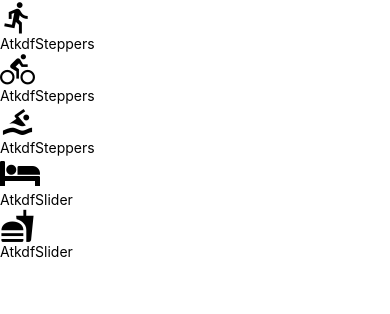
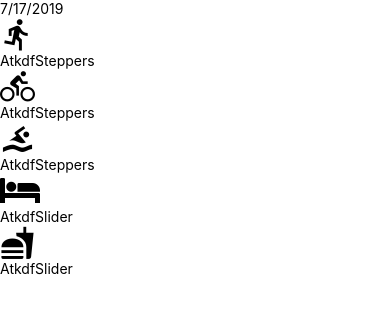
Before and after one commit to andreastkdf/atkdfFitness, a React Native app: screen / in a window 390 px wide. Shown: the top 314 px of the page. Built offline with nearby package versions, Linux system fonts and the light colour scheme.

Commit message:
Changes for AddEntry-DateHeader

```diff
--- a/components/AddEntry.js
+++ b/components/AddEntry.js
@@ -3,6 +3,7 @@
 import { getMetricMetaInfo } from "../utils/helpers"
 import AtkdfSlider from "./AtkdfSlider"
 import AtkdfSteppers from "./AtkdfSteppers"
+import DateHeader from "./DateHeader"
 
 export default class AddEntry extends Component {
   state = {
@@ -48,6 +49,7 @@
 
     return (
       <View>
+        <DateHeader date={new Date().toLocaleDateString()} />
         {Object.keys(metaInfo).map(key => {
           const { getIcon, type, ...rest } = metaInfo[key]
           const value = this.state[key]
--- /dev/null
+++ b/components/DateHeader.js
@@ -0,0 +1,6 @@
+import React from "react"
+import { Text } from "react-native"
+
+export default function DateHeader({ date }) {
+  return <Text>{date}</Text>
+}
```
